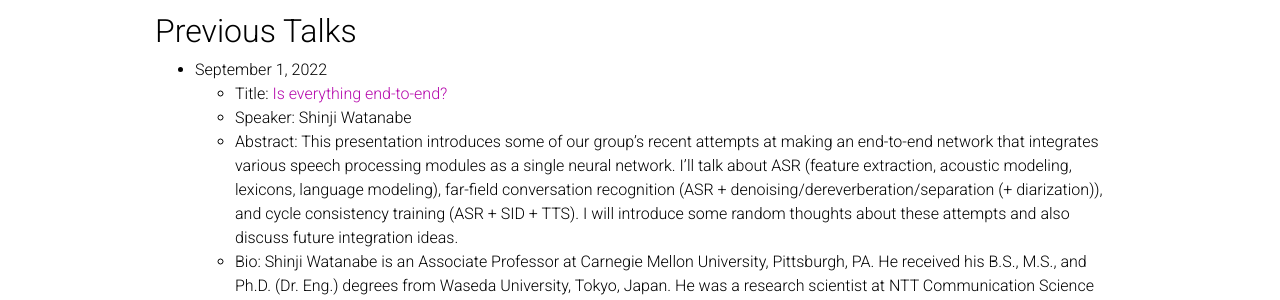
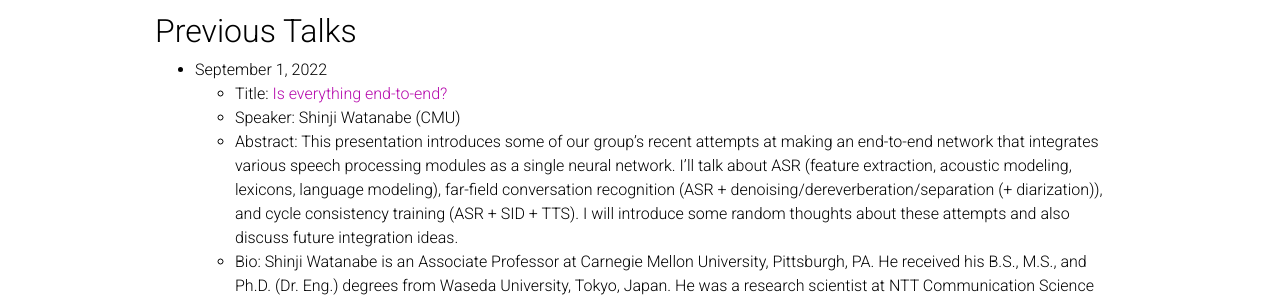
Before and after one commit to shinjiwlab/shinjiwlab.github.io, a Jekyll site: the page built from _pages/sphinx-lunch.md, in a window 1280 px wide and 900 px high, scrolled down 388 px. Shown: the part 152-452 px from the top of the window. Built offline with Jekyll 4.4.1, drawn with Linux system fonts in a browser that asks for light colours; nearby versions of some CDN libraries; a style sheet for code colours, icons or effects is not loaded.

Commit message:
Update sphinx-lunch.md

```diff
--- a/_pages/sphinx-lunch.md
+++ b/_pages/sphinx-lunch.md
@@ -27,7 +27,7 @@ A tentative schedule can be found [here](https://docs.google.com/spreadsheets/d/
 
 - September 1, 2022
   - Title: [Is everything end-to-end?]({{ site.baseurl }}/assets/pdf/2022-09-01-shinji.pdf)
-  - Speaker: Shinji Watanabe
+  - Speaker: Shinji Watanabe (CMU)
   - Abstract: This presentation introduces some of our group's recent attempts at making an end-to-end network that integrates various speech processing modules as a single neural network. I'll talk about ASR (feature extraction, acoustic modeling, lexicons, language modeling), far-field conversation recognition (ASR + denoising/dereverberation/separation (+ diarization)), and cycle consistency training (ASR + SID + TTS). I will introduce some random thoughts about these attempts and also discuss future integration ideas.
   - Bio: Shinji Watanabe is an Associate Professor at Carnegie Mellon University, Pittsburgh, PA. He received his B.S., M.S., and Ph.D. (Dr. Eng.) degrees from Waseda University, Tokyo, Japan. He was a research scientist at NTT Communication Science Laboratories, Kyoto, Japan, from 2001 to 2011, a visiting scholar in Georgia institute of technology, Atlanta, GA in 2009, and a senior principal research scientist at Mitsubishi Electric Research Laboratories (MERL), Cambridge, MA USA from 2012 to 2017. Prior to the move to Carnegie Mellon University, he was an associate research professor at Johns Hopkins University, Baltimore, MD USA from 2017 to 2020. His research interests include automatic speech recognition, speech enhancement, spoken language understanding, and machine learning for speech and language processing. He has published more than 300 papers in peer-reviewed journals and conferences and received several awards, including the best paper award from the IEEE ASRU in 2019. He served as an Associate Editor of the IEEE Transactions on Audio Speech and Language Processing. He was/has been a member of several technical committees, including the APSIPA Speech, Language, and Audio Technical Committee (SLA), IEEE Signal Processing Society Speech and Language Technical Committee (SLTC), and Machine Learning for Signal Processing Technical Committee (MLSP).
 
```
